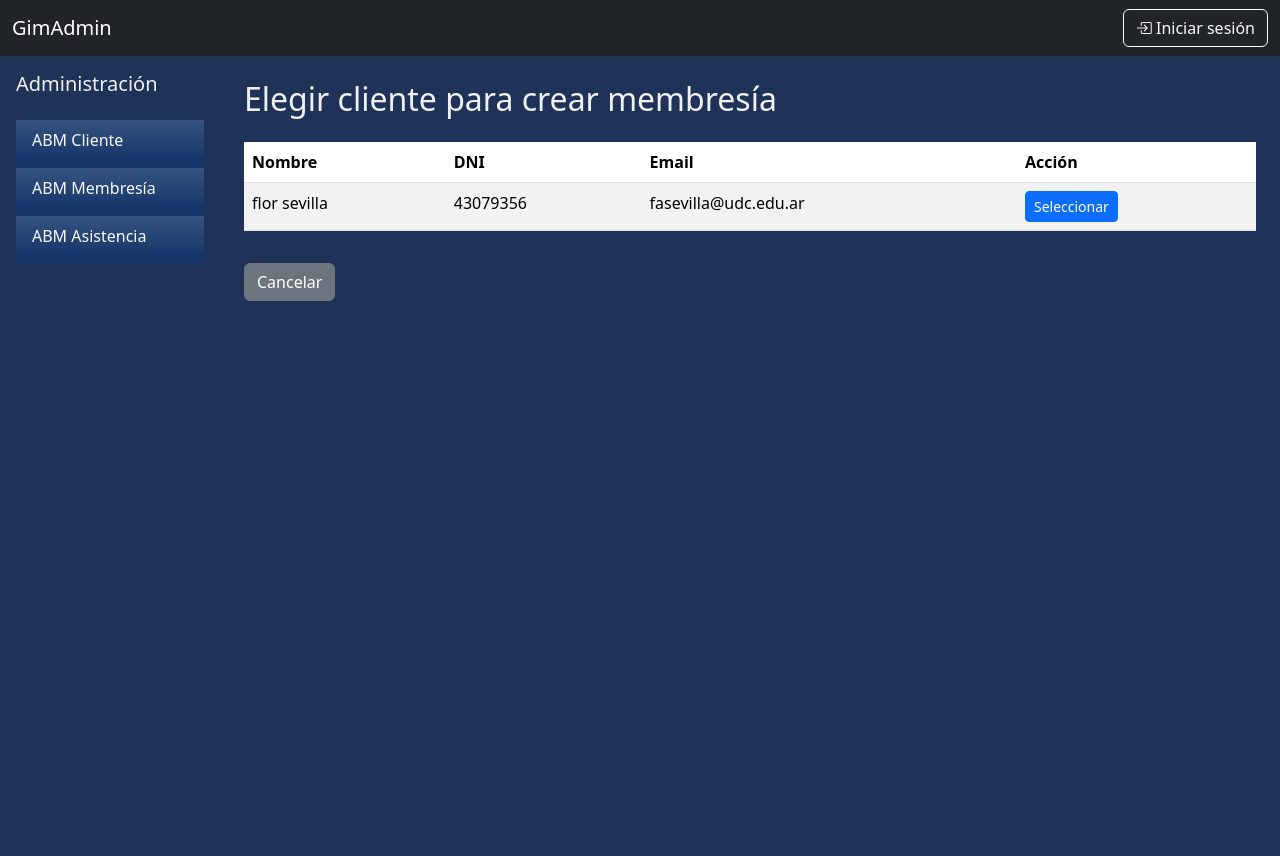
After one commit to brandonico/GimAdmin, a Django app: page /abm/membresia/elegir-cliente in a window 1280 px wide. The commit adds this page. Run offline with Django 5.2, Linux system fonts and the light colour scheme; data comes from the database, SQL or seed files in the repository; both versions use the stored data as it was after the commit; some libraries are stand-ins or nearby versions.

Commit message:
crear menbresia sin terminar

```diff
--- /dev/null
+++ b/apps/abm/templates/elegir_cliente.html
@@ -0,0 +1,58 @@
+<!DOCTYPE html>
+<html>
+<head><meta charset="utf-8"><title>Elegir cliente</title></head>
+<body>
+  {% extends "base.html" %}
+  {% block content %}
+  <div class="d-flex">
+      <!-- Sidebar -->
+      <nav class="bg-blue sidebar p-3" style="width: 220px; min-height: 100vh;">
+          <h5 class="mb-4">Administración</h5>
+          <ul class="nav flex-column" style="background-color: #143669">
+              <li class="nav-item mb-2 color-white bg-gradient bg-blue-dark">
+                  <a class="nav-link link-light" href="{% url 'cliente_listar' %}">ABM Cliente</a>
+              </li>
+              <li class="nav-item mb-2 color-white bg-gradient bg-blue-dark">
+                  <a class="nav-link link-light" href="{% url 'membresiaAbm' %}">ABM Membresía</a>
+              </li>
+              <li class="nav-item mb-2 color-white bg-gradient bg-blue-dark">
+                  <a class="nav-link link-light" href="{% url 'asistenciaAbm' %}">ABM Asistencia</a>
+              </li>
+          </ul>
+      </nav>
+
+      <!-- Contenido principal -->
+      <div class="flex-grow-1 p-4">
+          <h2 class="mb-4">Elegir cliente para crear membresía</h2>
+          <table class="table table-striped">
+              <thead>
+                  <tr>
+                      <th>Nombre</th>
+                      <th>DNI</th>
+                      <th>Email</th>
+                      <th>Acción</th>
+                  </tr>
+              </thead>
+              <tbody>
+                  {% for cliente in clientes %}
+                      <tr>
+                          <td>{{ cliente.usuario_id.user_id.first_name }} {{ cliente.usuario_id.user_id.last_name }}</td>
+                          <td>{{ cliente.usuario_id.dni }}</td>
+                          <td>{{ cliente.usuario_id.user_id.email }}</td>
+                          <td>
+                              <a href="{% url 'crearMembresia' %}?cliente={{ cliente.id }}" class="btn btn-sm btn-primary">
+                                  Seleccionar
+                              </a>
+                          </td>
+                      </tr>
+                  {% empty %}
+                      <tr><td colspan="4">No hay clientes disponibles.</td></tr>
+                  {% endfor %}
+              </tbody>
+          </table>
+          <a href="{% url 'membresiaAbm' %}" class="btn btn-secondary mt-3">Cancelar</a>
+      </div>
+  </div>
+  {% endblock %}
+</body>
+</html>
--- a/apps/abm/templates/membresiaAbm.html
+++ b/apps/abm/templates/membresiaAbm.html
@@ -22,7 +22,7 @@
     <div class="flex-grow-1 p-3 justify-content-end flex-column">
         <h2 class="mb-4">Listado de Membresia</h2>
         <div>
-            <a class="p-1" href="{% url 'crearMembresia' %}">
+            <a class="p-1" href="{% url 'membresia_elegir_cliente' %}">
                 <button type="button" class="btn btn-success" >Crear nueva Membresia</button>
             </a>
         </div>
--- a/apps/abm/urls.py
+++ b/apps/abm/urls.py
@@ -15,6 +15,7 @@ urlpatterns = [
 
     path('membresia/', views.membresiaAbm, name='membresiaAbm'),
     path('crearMembresia/', views.crearMembresia, name='crearMembresia'),
+    path('membresia/elegir-cliente', views.elegir_cliente_para_membresia, name='membresia_elegir_cliente'),
     path('editarMembresia/<int:pk>/', views.editarMembresia, name='editarMembresia'),
     path('eliminarMembresia/<int:pk>/', views.eliminarMembresia, name='eliminarMembresia'),
 
--- a/apps/abm/views.py
+++ b/apps/abm/views.py
@@ -1,4 +1,5 @@
-from django.shortcuts import render,redirect,get_object_or_404
+from django.shortcuts import render, redirect, get_object_or_404
+from django.forms import HiddenInput
 
 from .models import userProfile, Cliente, Membresia, Asistencia
 from django.contrib.auth.models import User
@@ -124,18 +125,33 @@ def membresiaAbm(request):
     return render(request, 'membresiaAbm.html', contexto)
 
 def crearMembresia(request):
+    cliente_id = request.GET.get('cliente')
+    cliente_obj = None
+    if cliente_id:
+        cliente_obj = get_object_or_404(Cliente, pk=cliente_id)
+
     if request.method == 'POST':
-        membresia_Form = membresiaForm(request.POST)
-        if membresia_Form.is_valid():
-            membresia_Form.save()
+        form = membresiaForm(request.POST)
+        if form.is_valid():
+            memb = form.save(commit=False)
+            if cliente_obj:
+                memb.cliente = cliente_obj
+            memb.save()
             return redirect('membresiaAbm')
     else:
-        membresia_Form = membresiaForm()
-        contexto = {
-            'user' : request.user,
-            'membresiaForm': membresia_Form,
-        }
-    return render(request, 'crearMembresia.html', contexto)
+        if cliente_obj:
+            form = membresiaForm(initial={'cliente': cliente_obj.pk})
+            if 'cliente' in form.fields:
+                form.fields['cliente'].queryset = Cliente.objects.filter(pk=cliente_obj.pk)
+                form.fields['cliente'].empty_label = None
+        else:
+            form = membresiaForm()
+
+    return render(request, 'crearMembresia.html', {'form': form, 'cliente_obj': cliente_obj})
+
+def elegir_cliente_para_membresia(request):
+    clientes = Cliente.objects.select_related('usuario_id__user_id').all()
+    return render(request, 'elegir_cliente.html', {'clientes': clientes})
 
 def editarMembresia(request, pk):
     m = get_object_or_404(Membresia, pk=pk)
```
Also changed, not shown: db.sqlite3.
